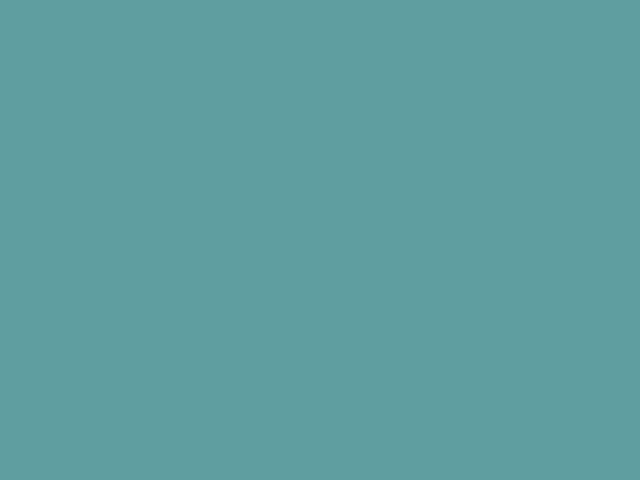
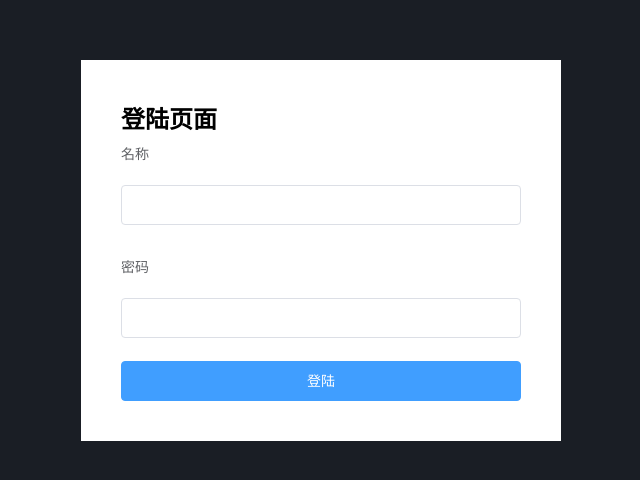
Before and after one commit to WuGoLo/VueShop, a Vue app: page /#/login in a window 1280 px wide. Shown: the part 150-630 px from the top of the page, without its empty margins (319-959 px from the left). Built offline with nearby package versions, Linux system fonts and the light colour scheme.

Commit message:
登陆功能完成

```diff
--- a/package.json
+++ b/package.json
@@ -12,6 +12,7 @@
     "build": "node build/build.js"
   },
   "dependencies": {
+    "axios": "^0.18.0",
     "element-ui": "^2.4.11",
     "vue": "^2.5.2",
     "vue-router": "^3.0.1"
--- a/src/App.vue
+++ b/src/App.vue
@@ -13,6 +13,5 @@ export default {
 <style>
   #app {
     height: 100%;
-    background-color: cadetblue;
   }
 </style>
--- /dev/null
+++ b/src/components/home/home.vue
@@ -0,0 +1,13 @@
+<template>
+
+</template>
+
+<script>
+export default {
+
+}
+</script>
+
+<style>
+
+</style>
--- a/src/components/login/login.vue
+++ b/src/components/login/login.vue
@@ -3,12 +3,12 @@
     <el-form class="form" label-position="top" label-width="80px" :model="formdata">
       <h2>登陆页面</h2>
       <el-form-item label="名称">
-        <el-input v-model="formdata.name"></el-input>
+        <el-input v-model="formdata.username"></el-input>
       </el-form-item>
       <el-form-item label="密码">
-        <el-input v-model="formdata.passward"></el-input>
+        <el-input v-model="formdata.password"></el-input>
       </el-form-item>
-      <el-button type="primary" class="login-btn">登陆</el-button>
+      <el-button type="primary" class="login-btn" @click.prevent="checkLogin()">登陆</el-button>
     </el-form>
   </div>
 </template>
@@ -17,9 +17,30 @@ export default {
   data () {
     return {
       formdata: {
-        name: '',
-        passward: ''
+        username: '',
+        password: ''
       }
+    }
+  },
+  mounted () {
+
+  },
+  methods: {
+    checkLogin() {
+      this.$http.post('login', this.formdata)
+      .then((res) => {
+        // console.log(res);
+        const {data:{data,meta:{msg, status}}} = res;
+        if(status === 200) {
+          // 存储token
+          localStorage.setItem('token', data.token)
+          this.$router.push({
+            name: 'Home'
+          })
+        } else {
+          this.$message.error('哎呀! 用户名错误！');
+        }
+      })
     }
   }
 }
@@ -30,11 +51,12 @@ export default {
     display: flex;
     justify-content: center;
     align-items: center;
+    background-color: rgb(26, 30, 37);
   }
 
   .login-box .form {
     width: 400px;
-    padding: 30px;
+    padding: 40px;
     background-color: #fff;
   }
 
--- a/src/main.js
+++ b/src/main.js
@@ -3,12 +3,14 @@
 import Vue from 'vue'
 import App from './App'
 import router from './router'
+import http from '@/plugins/http'
 import ElementUi from 'element-ui'
 import 'element-ui/lib/theme-chalk/index.css'
 import '@/assets/index.css'
 
 Vue.use(ElementUi)
-
+Vue.use(http)
+// 是否显示提示
 Vue.config.productionTip = false
 
 /* eslint-disable no-new */
--- /dev/null
+++ b/src/plugins/http.js
@@ -0,0 +1,12 @@
+import axios from 'axios'
+
+const httpHelper = {}
+
+httpHelper.install = function (Vue) {
+  // 配置基准url
+  axios.defaults.baseURL = 'http://127.0.0.1:8888/api/private/v1/';
+  // Vue添加实例方法
+  Vue.prototype.$http = axios
+}
+
+export default httpHelper
--- a/src/router/index.js
+++ b/src/router/index.js
@@ -1,13 +1,17 @@
 import Vue from 'vue'
 import Router from 'vue-router'
 import login from '@/components/login/login'
+import Home from '@/components/home/home'
 
 Vue.use(Router)
 
 export default new Router({
   routes: [
     { name: 'login',
+      path: '/login',
+      component: login },
+    { name: 'Home',
       path: '/',
-      component: login }
+      component: Home },
   ]
 })
```
Also changed, not shown: src/assets/logo.png (added), 1 other file (tests, documents, lock files or other folders).
